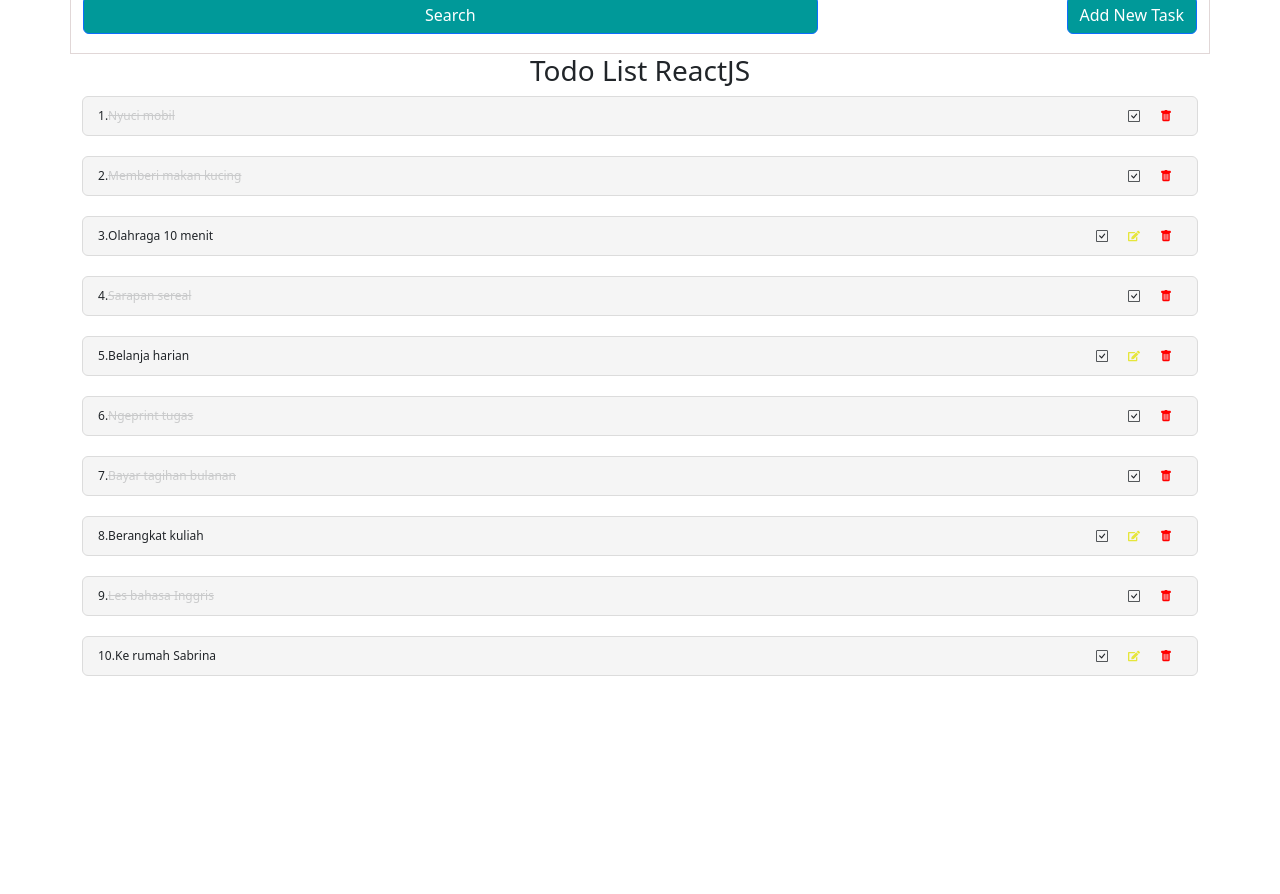
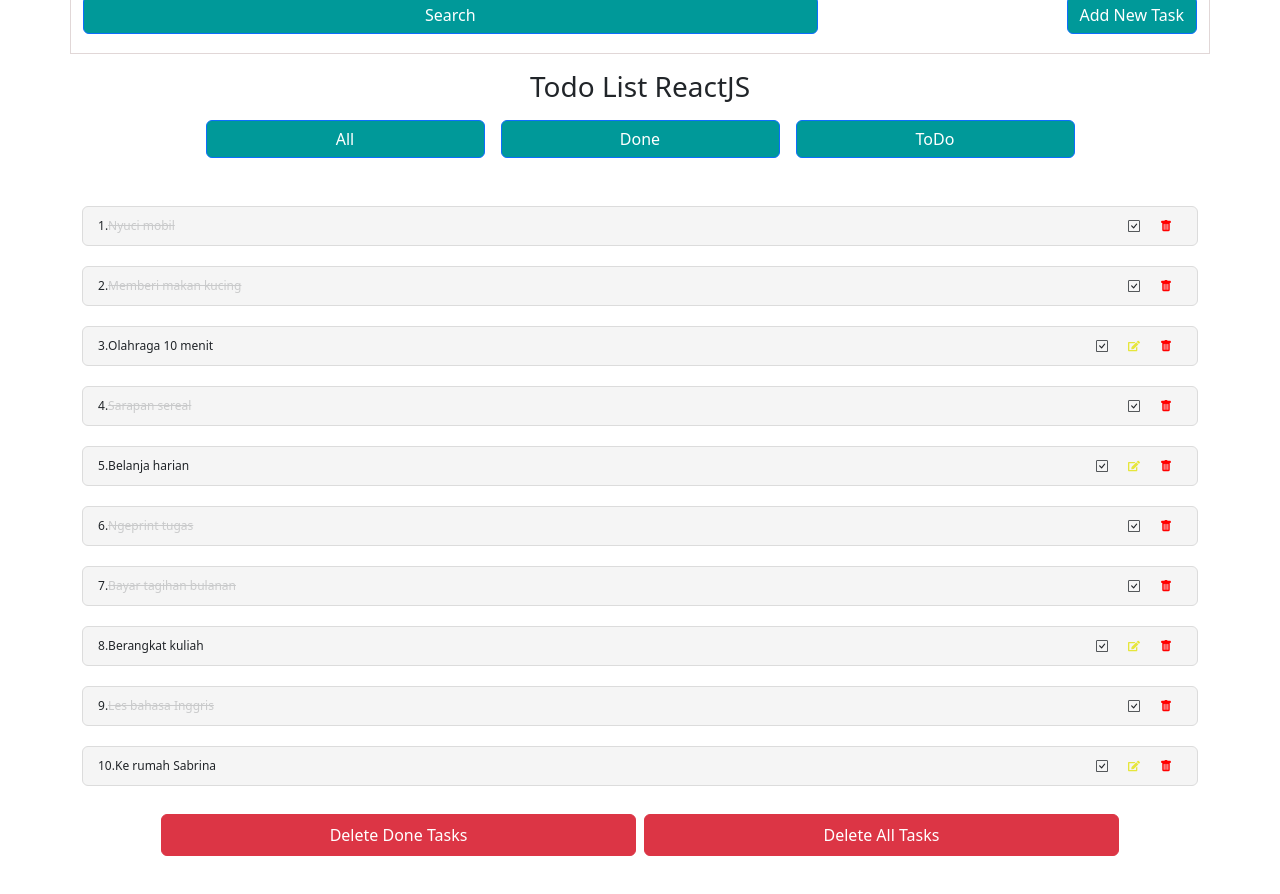
Before and after one commit to wiridho/TodoListReactJs, a React (Create React App) app: page / in a window 1280 px wide. Shown: the part 200-1094 px from the top of the page. Before the commit the page ends 956 px from the top, so only its background shows below. Built offline with nearby package versions, Linux system fonts and the light colour scheme.

Commit message:
Fixing handle delete

```diff
--- a/src/App.js
+++ b/src/App.js
@@ -73,6 +73,36 @@ function App() {
     setUpdateTask('')
   }
 
+  //handle delete done task
+  const deleteAllDone = () => {
+    const data = datas.filter((item) => {
+      return item.complete !== true;
+    });
+    Datauser = datas;
+    setData(data);
+  };
+
+  //handle delete all
+  const deleteAll = () => {
+    setData("");
+    datas = [];
+  };
+
+
+  //handle button todo
+  const handleTodo = () => {
+    const todo = datas.filter((item) => item.complete === false)
+    setData(todo)
+  }
+
+
+  //handle done
+  const handleDone = () => {
+    const done = datas.filter((item) => item.complete === true)
+    Datauser = datas
+    setData(done)
+  }
+
   // let items = []
   // items = datas;
   // if (itemShow === 'all') {
@@ -89,9 +119,14 @@ function App() {
       <TodoSearch />
       <TodoList
         datas={datas}
+        setData={setData}
         markDone={markDone}
         setUpdateTask={setUpdateTask}
         deleteTask={deleteTask}
+        deleteAllDone={deleteAllDone}
+        deleteAll={deleteAll}
+        handleTodo={handleTodo}
+        handleDone={handleDone}
       />
 
     </div>
--- a/src/components/partials/TodoList.js
+++ b/src/components/partials/TodoList.js
@@ -2,16 +2,23 @@ import React from 'react';
 import { BsCheckSquare, BsTrashFill } from "react-icons/bs";
 import { FaEdit } from "react-icons/fa";
 
-const TodoList = ({ datas, markDone, deleteTask, setUpdateTask, addTask }) => {
+const TodoList = ({ datas, markDone, deleteTask, setUpdateTask, deleteAll, deleteAllDone, handleTodo, handleDone, setData }) => {
 	return (
+
 		<>
-			<div className="todo_container">
+			<div className="todo_container mt-3">
 				<h3>Todo List ReactJS</h3>
-				{/* <div>
-					<button className="btn" onClick={() => filter('all')}> All</button>
-					<button className="btn" onClick={() => filter('done')}> Done</button>
-					<button className="btn" onClick={() => filter('todo')}> Todo</button>
-				</div> */}
+				<div className="todo__botton d-flex justify-content-center mt-3 mb-5">
+					<button className='btn btn-primary w-25 me-3' onClick={() => setData(datas)} type="button">
+						All
+					</button>
+					<button className='btn btn-primary w-25 ' onClick={handleDone} type="button">
+						Done
+					</button>
+					<button className='btn btn-primary w-25 ms-3' onClick={handleTodo} type="button">
+						ToDo
+					</button>
+				</div>
 
 				{datas && datas.length ? '' : 'No Tasks ....'}
 				{datas && datas
@@ -54,6 +61,10 @@ const TodoList = ({ datas, markDone, deleteTask, setUpdateTask, addTask }) => {
 							</React.Fragment>
 						)
 					})}
+				<div className='row justify-content-center'>
+					<button className='col-5 me-1 p-2 my-2 btn btn-danger' onClick={deleteAllDone}>Delete Done Tasks</button>
+					<button className='col-5 ms-1 p-2 my-2 btn btn-danger' onClick={deleteAll}>Delete All Tasks</button>
+				</div>
 			</div>
 		</>
 	)
--- a/src/components/partials/TodoSearch.js
+++ b/src/components/partials/TodoSearch.js
@@ -1,8 +1,24 @@
 import { Link, link } from 'react-router-dom'
 import { FiSearch } from "react-icons/fi";
 import AddTaskForm from '../AddTaskForm';
+import { useState } from 'react';
 
-const TodoSearch = () => {
+const TodoSearch = (datas, setData) => {
+
+    const [filterTodo, setFilterTodo] = useState(datas)
+    const [search, setSearch] = useState('')
+
+    const filter = (status) => {
+        if (status === 'all') {
+            setFilterTodo(datas)
+        } else if (status === "done") {
+            const filtered = datas.map((item) => item.complete)
+            setFilterTodo(filtered)
+        } else if (status === "todo") {
+            const filtered = datas.map((item) => !item.complete)
+            setFilterTodo(filtered)
+        }
+    }
     return (
         <>
             <div className='row search_container'>
```
